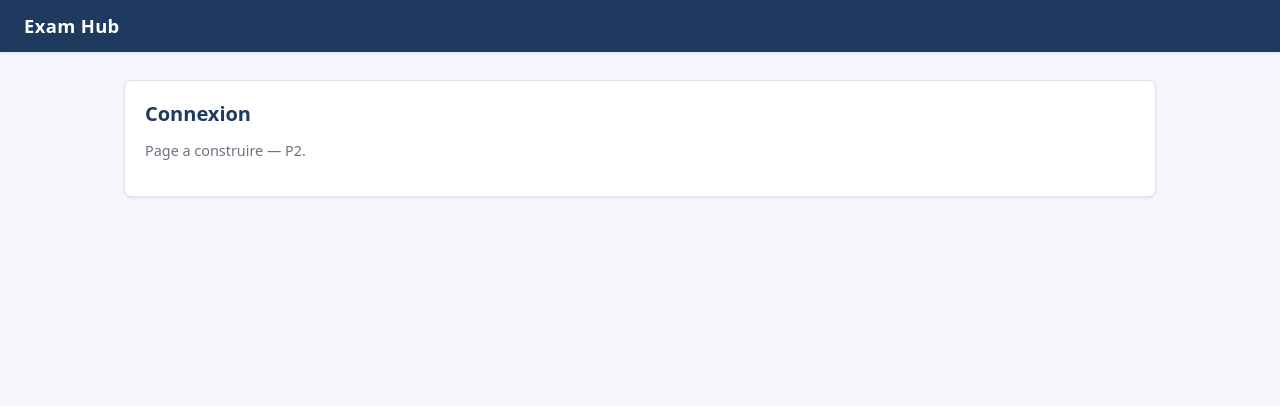
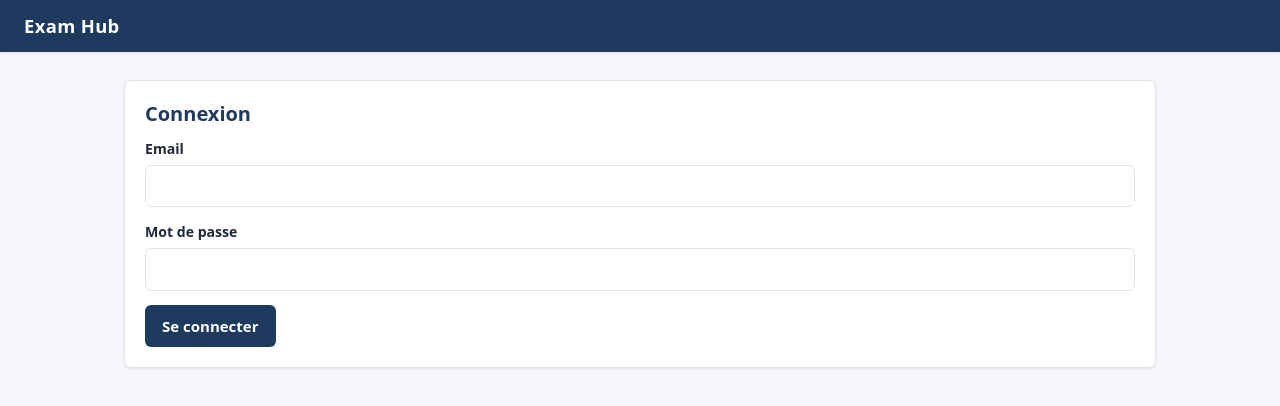
Before and after one commit to heiredjio-beep/Examen-hub-qcm-frontEnd, a React (Vite) app: page /login in a window 1280 px wide. Shown: the top 406 px of the page. Built offline with nearby package versions, Linux system fonts and the light colour scheme; no server answers.

Commit message:
feat(front): implementer la page de connexion

```diff
--- a/src/pages/Login.jsx
+++ b/src/pages/Login.jsx
@@ -1,15 +1,76 @@
+import { useState } from 'react';
+import { useLocation, useNavigate } from 'react-router-dom';
+import { useAuth } from '../auth/AuthContext';
+import { ApiError } from '../api/client';
+
 /**
  * Connexion
  *
  * Proprietaire : P2
- * Page volontairement vide, creee par le socle pour que la route existe
- * des le premier jour. Remplissez-la sur votre branche.
  */
 export default function Login() {
+  const { login } = useAuth();
+  const navigate = useNavigate();
+  const location = useLocation();
+
+  const [email, setEmail] = useState('');
+  const [motDePasse, setMotDePasse] = useState('');
+  const [enCours, setEnCours] = useState(false);
+  const [erreur, setErreur] = useState(null);
+
+  async function soumettre(evenement) {
+    evenement.preventDefault();
+    setErreur(null);
+    setEnCours(true);
+
+    try {
+      const utilisateur = await login(email, motDePasse);
+      const destination =
+        location.state?.depuis ?? (utilisateur.role === 'ADMIN' ? '/admin' : '/student');
+      navigate(destination, { replace: true });
+    } catch (error) {
+      // RG-11 : le message affiche est celui du serveur, tel quel.
+      setErreur(error instanceof ApiError ? error.message : 'Connexion impossible.');
+    } finally {
+      setEnCours(false);
+    }
+  }
+
   return (
     <section className="carte">
       <h2>Connexion</h2>
-      <p className="texte-discret">Page a construire — P2.</p>
+
+      <form onSubmit={soumettre}>
+        <div className="champ">
+          <label htmlFor="email">Email</label>
+          <input
+            id="email"
+            type="email"
+            value={email}
+            onChange={(evenement) => setEmail(evenement.target.value)}
+            required
+            autoComplete="username"
+          />
+        </div>
+
+        <div className="champ">
+          <label htmlFor="password">Mot de passe</label>
+          <input
+            id="password"
+            type="password"
+            value={motDePasse}
+            onChange={(evenement) => setMotDePasse(evenement.target.value)}
+            required
+            autoComplete="current-password"
+          />
+        </div>
+
+        {erreur && <p className="message message-erreur">{erreur}</p>}
+
+        <button type="submit" className="bouton" disabled={enCours}>
+          {enCours ? 'Connexion...' : 'Se connecter'}
+        </button>
+      </form>
     </section>
   );
 }
```
